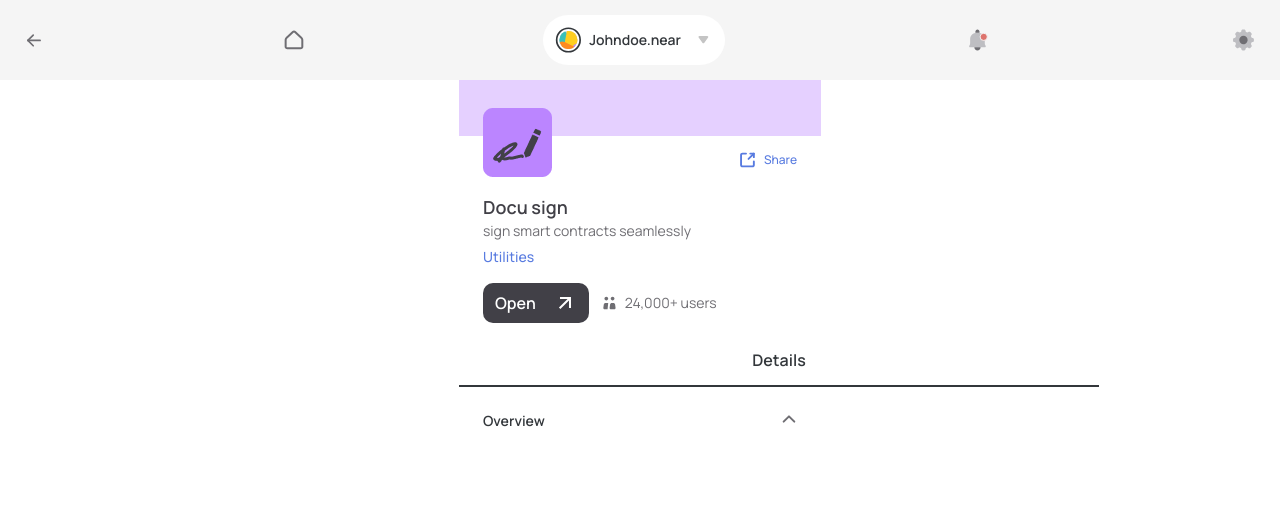
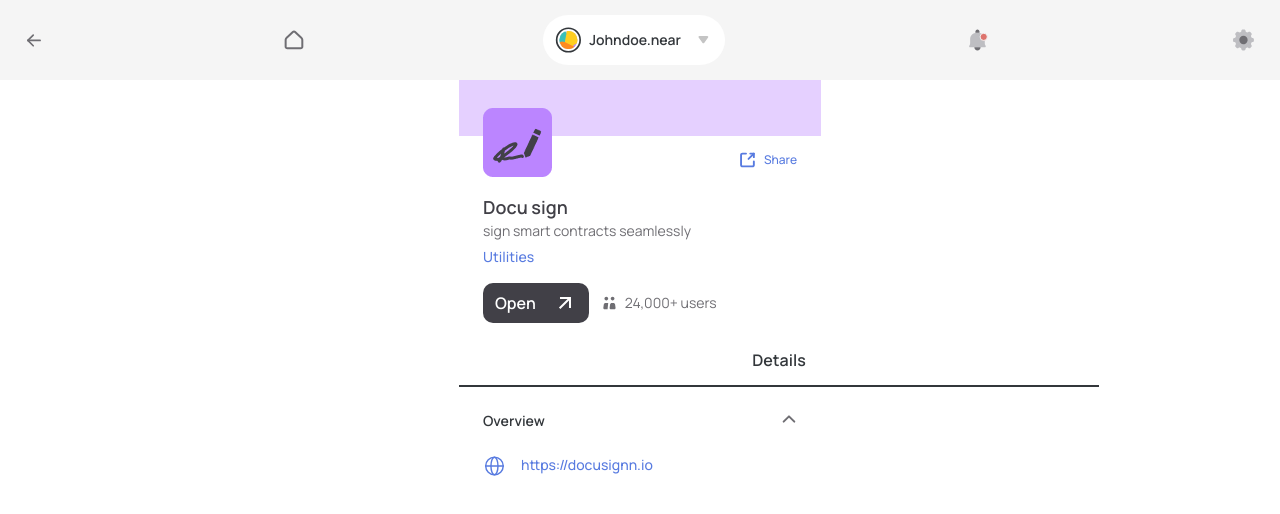
Before and after one commit to Sharpmind015/NearChallenge, a Next.js app: page /experience/1 in a window 1280 px wide. Shown: the top 514 px of the page. Built offline with nearby package versions, Linux system fonts and the light colour scheme.

Commit message:
feat : add overview link

```diff
--- a/pages/experience/[id].tsx
+++ b/pages/experience/[id].tsx
@@ -55,6 +55,12 @@
               <Tab.Panels>
                 <Tab.Panel>
                   <Overview content='it is easy to electronically sign, manage and distribute all your contracts and documents safely, securely, anywhere, anytime- paperlessly.' />
+                  <div className='flex mt-6'>
+                    <Image src='/world.svg' width='22' height='22' alt=''/>
+                    <Link href='https://docusignn.io'>
+                      <a target='_blank' className='text-sm font-medium leading-5.5 not-italic text-blue-100 ml-4'>https://docusignn.io</a>
+                    </Link>
+                  </div>
                 </Tab.Panel>
                 <Tab.Panel>Content 2</Tab.Panel>
               </Tab.Panels>
```
Also changed, not shown: public/world.svg (added).
